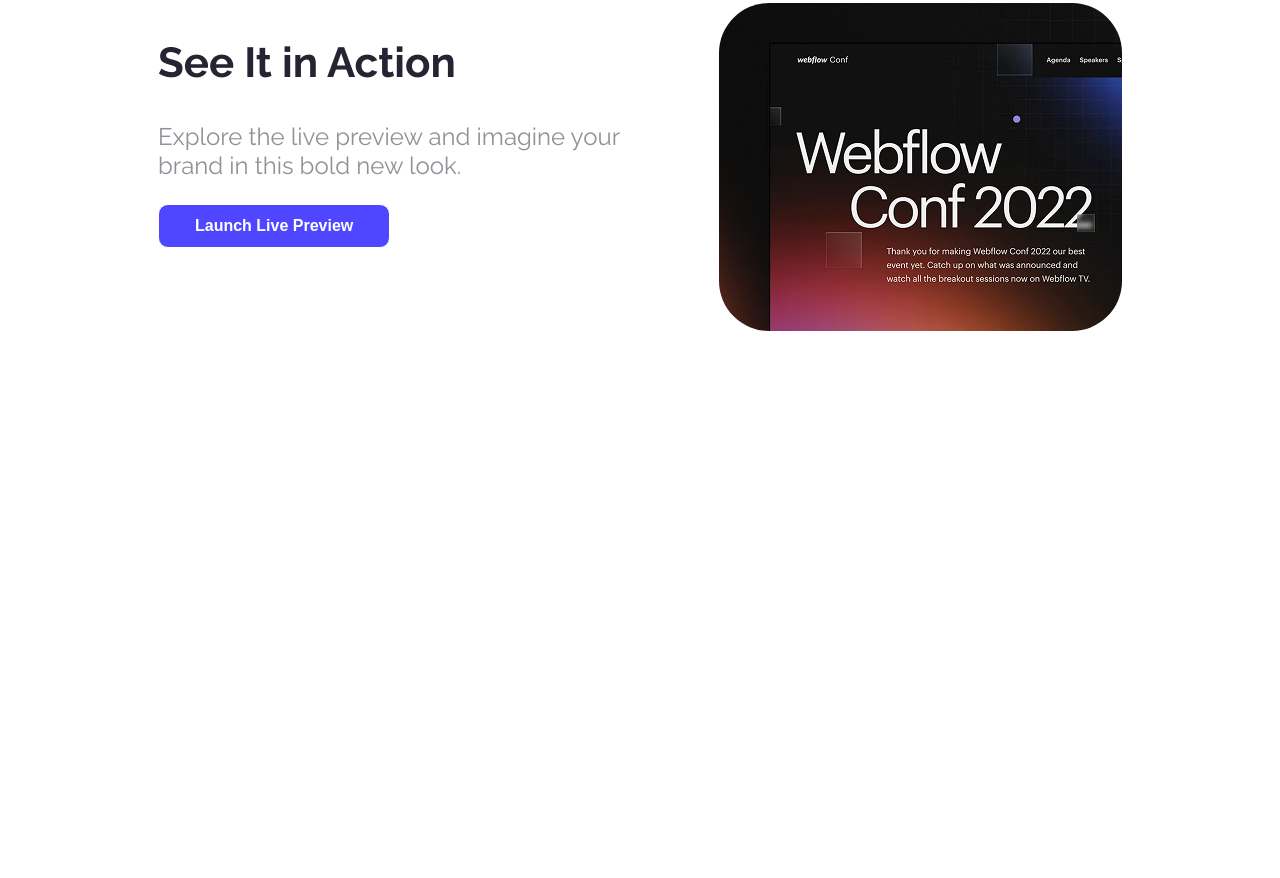
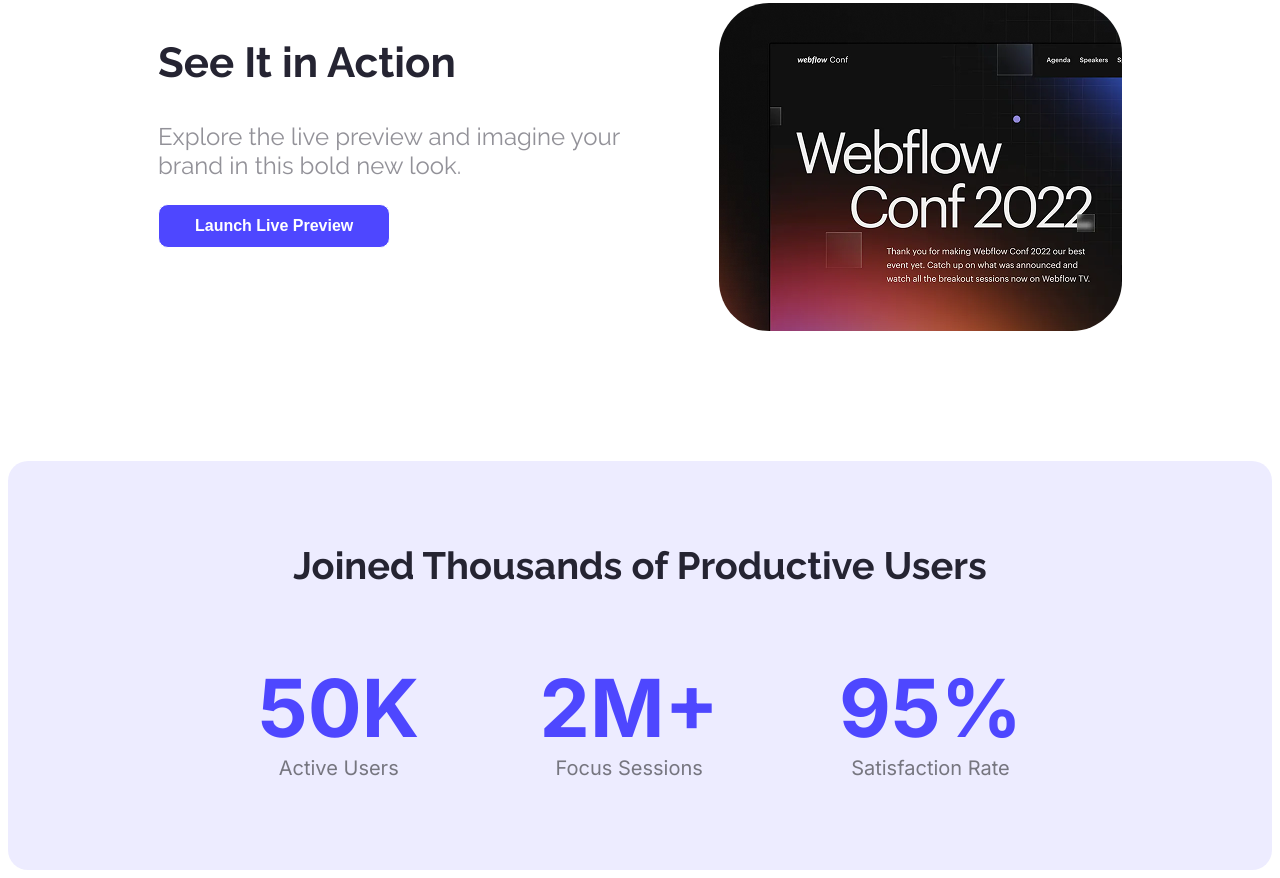
Before and after one commit to MorshedML/programming-hero-assignment-1, a plain HTML site: page index.html in a window 1280 px wide. Shown: the part 835-1713 px from the top of the page. Before the commit the page ends 1296 px from the top, so only its background shows below. Drawn offline with Linux system fonts and the light colour scheme.

Commit message:
productive-user section finished

```diff
--- a/css/style.css
+++ b/css/style.css
@@ -134,3 +134,46 @@
 }
 
 /* End Action Section */
+
+
+
+
+/* Start Productive User Section */
+
+
+.productive-user{
+    padding: 50px 150px;
+    background-color: rgba(78, 71, 255, 0.1);
+    max-width: 1140px;
+    margin: 0 auto;
+    border-radius: 20px;
+}
+
+.productive-user-title{
+    font-size: 38px;
+    color: #252432;
+    font-weight: bold;
+}
+
+.productive-user-items{
+    display: flex;
+    justify-content: space-around;
+    align-items: center;
+    padding: 40px;
+}
+
+.item h2{
+    font-size: 80px;
+    font-weight: bold;
+    color: #4E47FF;
+    margin: 0;
+}
+
+.item p{
+    text-align: center;
+    margin: 0;
+    color: rgba(0, 0, 0, 0.5);
+    font-size: 20px;
+}
+
+/* End Productive User Section */
--- a/index.html
+++ b/index.html
@@ -35,6 +35,7 @@
     </header>
 
     <main>
+
         <section class="action">
             <div class="action-container">
 
@@ -50,6 +51,34 @@
 
             </div>
         </section>
+
+        <section class="productive-user">
+
+            <h1 class="text-center productive-user-title">Joined Thousands of Productive Users</h1>
+
+            <div class="inter-font productive-user-items">
+
+                <div class="item">
+                    <h2>50K</h2>
+                    <p>Active Users</p>
+                </div>
+
+                <div class="item">
+                    <h2>2M+</h2>
+                    <p>Focus Sessions</p>
+                </div>
+
+                <div class="item">
+                    <h2>95%</h2>
+                    <p>Satisfaction Rate</p>
+                </div>
+
+            </div>
+
+        </section>
+
+
+
     </main>
 
 
```
